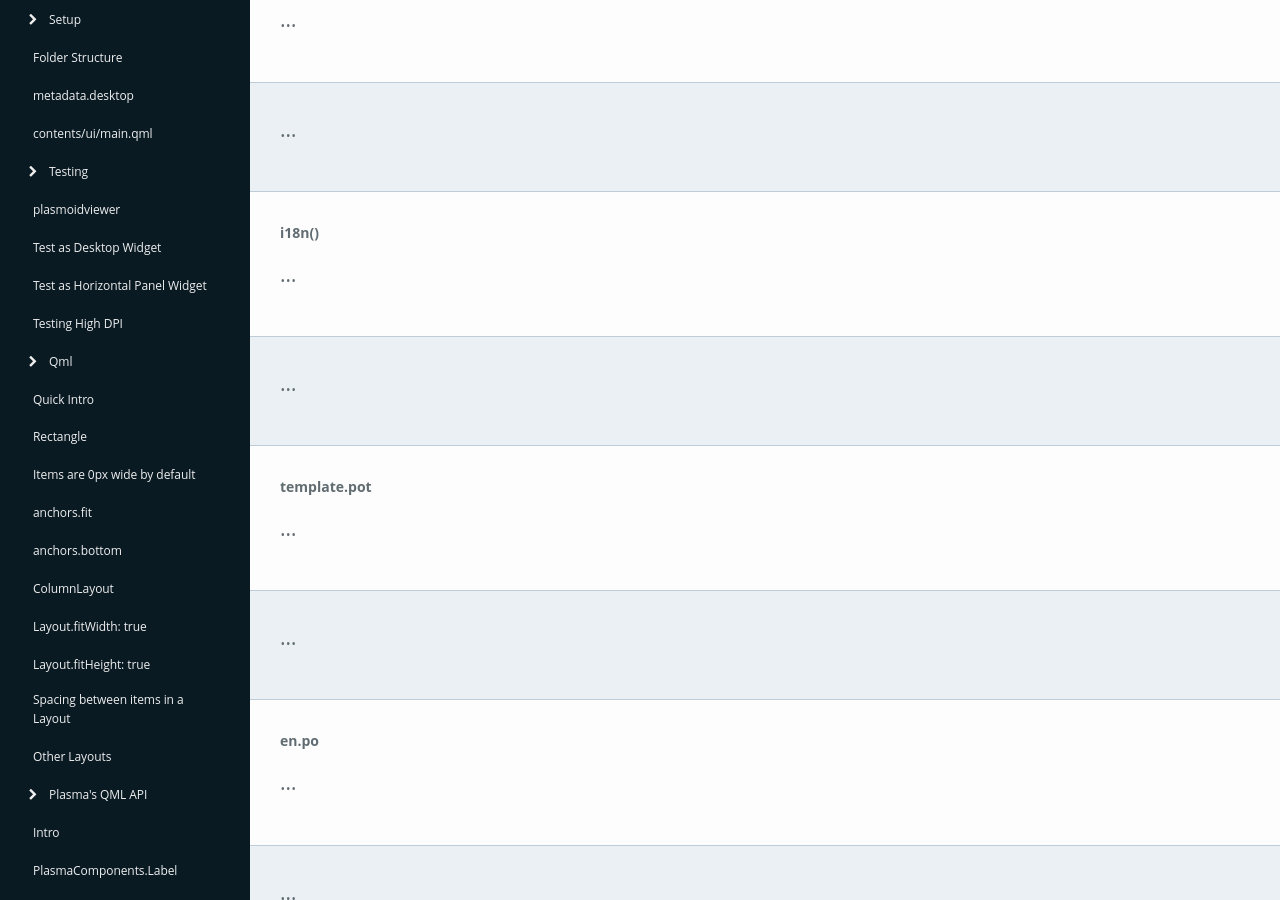
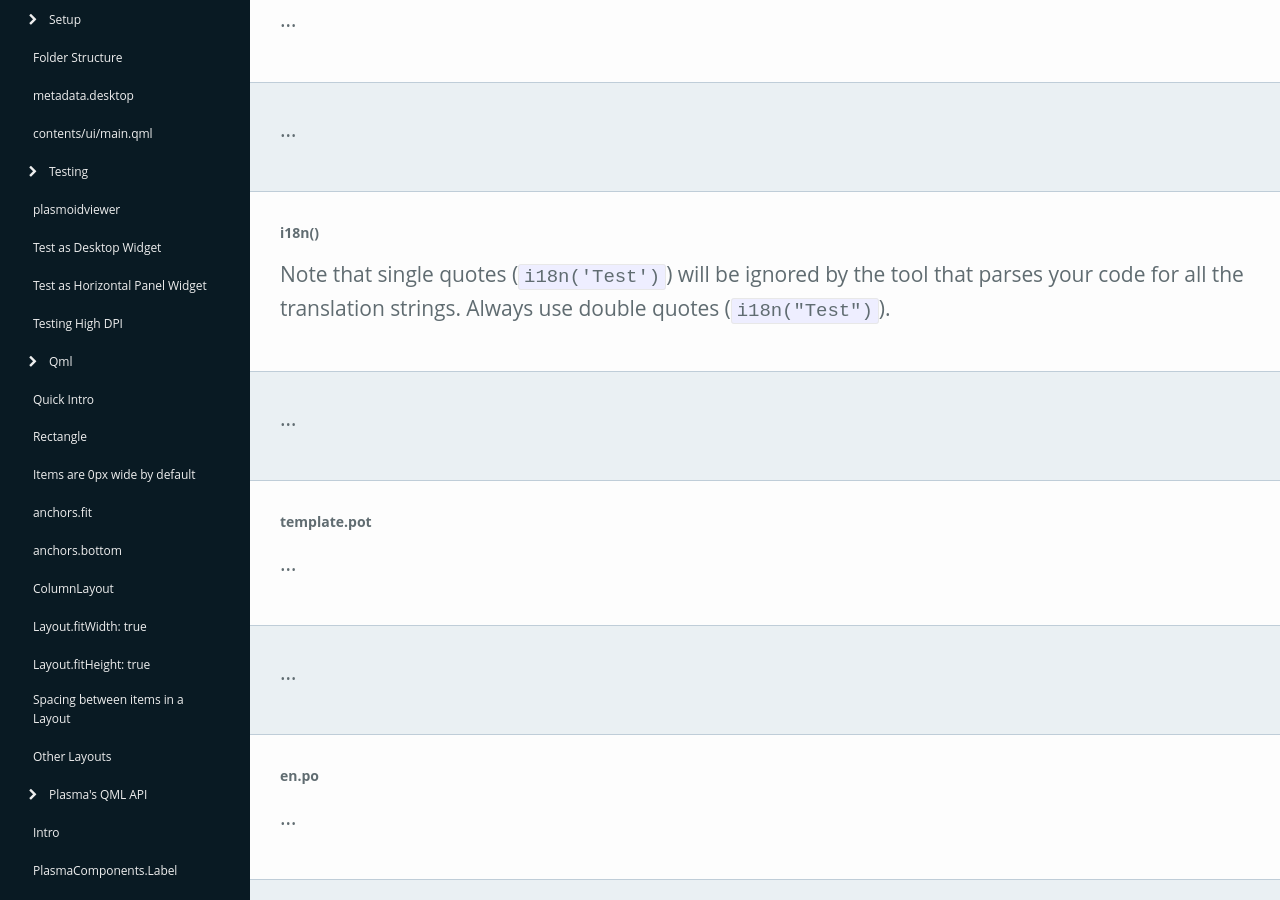
Before and after one commit to Zren/zren.github.io, a Jekyll site: the page built from kde_docs.md, in a window 1280 px wide and 900 px high, scrolled down 14807 px. Built offline with Jekyll 4.4.1, drawn with Linux system fonts in a browser that asks for light colours.

Commit message:
i18n '' vs ""

```diff
--- a/kde_docs.md
+++ b/kde_docs.md
@@ -566,7 +566,7 @@ PlasmaComponents.Label {
 
 {% capture label %}i18n(){% endcapture %}
 {% capture sectionLeft %}
-...
+Note that single quotes (`i18n('Test')`) will be ignored by the tool that parses your code for all the translation strings. Always use double quotes (`i18n("Test")`).
 {% endcapture %}{% capture sectionRight %}
 ...
 {% endcapture %}{% include docSection.html label=label sectionLeft=sectionLeft sectionRight=sectionRight %}
```
